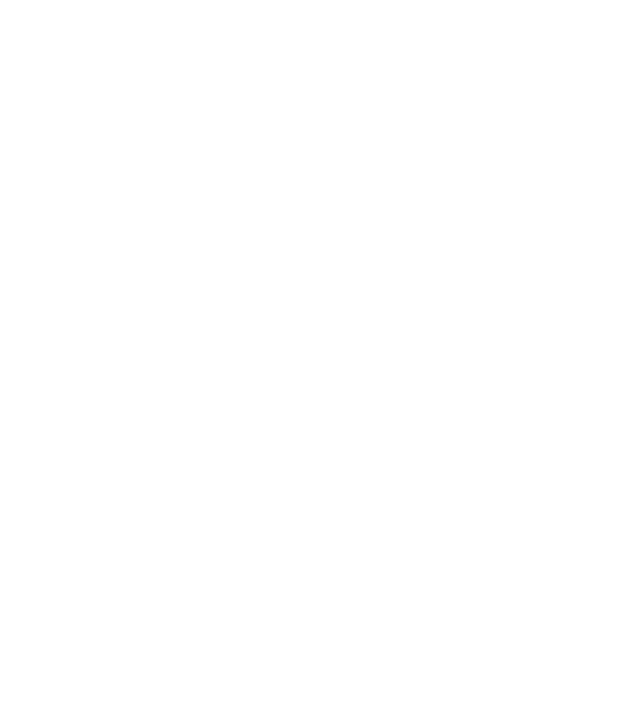
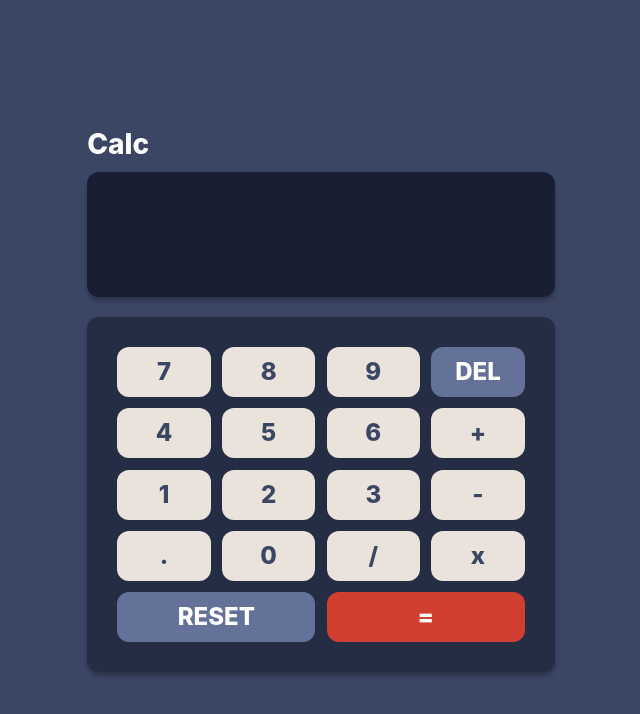
Before and after one commit to Itsroydip/Micro-project-3, a plain HTML site: page index.html in a window 1280 px wide. Shown: the whole page, without its empty margins (319-959 px from the left). Drawn offline with Linux system fonts and the light colour scheme.

Commit message:
completed

```diff
--- a/index.html
+++ b/index.html
@@ -3,9 +3,35 @@
 <head>
     <meta charset="UTF-8">
     <meta name="viewport" content="width=device-width, initial-scale=1.0">
+    <link rel="stylesheet" href="style.css">
     <title>Calculator</title>
 </head>
 <body>
+    <div class="calculator">
+        <p>Calc</p>
+        <input type="text" id="display" value="" disabled>
+        <div class="container">
+            <button class="btn">7</button>
+            <button class="btn">8</button>
+            <button class="btn">9</button>
+            <button class="btn" id="del">DEL</button>
+            <button class="btn">4</button>
+            <button class="btn">5</button>
+            <button class="btn">6</button>
+            <button class="btn">+</button>
+            <button class="btn">1</button>
+            <button class="btn">2</button>
+            <button class="btn">3</button>
+            <button class="btn">-</button>
+            <button class="btn">.</button>
+            <button class="btn">0</button>
+            <button class="btn">/</button>
+            <button class="btn">x</button>
+            <button class="btn" id="reset">RESET</button>
+            <button class="btn" id="equal">=</button>
+        </div>
+    </div>
 
+    <script src="script.js"></script>
 </body>
 </html>
--- a/script.js
+++ b/script.js
@@ -0,0 +1,40 @@
+
+const display = document.querySelector("#display");
+const container = document.querySelector(".container");
+
+container.addEventListener("click",(e)=>{
+    if(e.target.tagName != 'BUTTON')
+    return;
+
+    const pressed = e.target.innerText;
+    if(pressed == 'DEL')
+    deleteValue();
+    else if(pressed == 'RESET')
+    resetValue();
+    else if(pressed == '=')
+    evaluateValue();
+    else{
+        display.value+= pressed;
+    }
+
+});
+
+function deleteValue(){
+    display.value = display.value.slice(0,-1);
+}
+
+function resetValue(){
+    display.value = "";
+}
+
+function evaluateValue(){
+    let value = display.value.replace('x','*');
+    value = eval(value);
+
+    if(value % parseInt(value) !== 0)
+        value = value.toFixed(3);
+
+
+    display.value = parseFloat(value);
+
+}
--- a/style.css
+++ b/style.css
@@ -0,0 +1,89 @@
+/* width:1468px */
+
+*{
+    margin: 0;
+    padding: 0;
+    box-sizing: border-box;
+}
+body{
+    background-color: #3B4664;
+    display: flex;
+    justify-content: center;
+    align-items: center;
+    height: 100vh;
+}
+
+.calculator{
+    color: white;
+    font-family: 'Segoe UI';
+}
+
+.calculator p{
+    font-family: Inter;
+font-size: 28px;
+font-weight: 800;
+line-height: 33.89px;
+text-align: left;
+margin-bottom: 10px;
+}
+
+#display{
+    width: 36.52vw;
+    height: 9.8vw;
+    border-radius: 12px;
+    box-shadow: 0px 4px 4px 0px #00000040;
+    border: none;
+    padding: 20px;
+    background-color: #181F32;
+    color: white;
+    font-size: 55px;
+    font-weight: 700;
+    word-spacing: 10px;
+    line-height: 73.15px;
+    text-align: right;
+
+}
+
+.container{
+    width: 36.52vw;
+    padding: 30px;
+    margin-top: 20px;
+    background-color: #252D44;
+    box-shadow: 0px 4px 4px 0px #00000040;
+    border-radius: 12px;
+    display: grid;
+    grid-template-columns: 1fr 1fr 1fr 1fr;
+    gap: 0.7rem;
+}
+
+#reset{
+    grid-column: 1/3;
+    background-color: #647299;
+    color: white;
+}
+
+#del{
+    background-color: #647299;
+    color: white;
+}
+
+#equal{
+    grid-column: 3/5;
+    background-color: #D13F30;
+    color: white;
+}
+
+.btn{
+    height: 50px;
+    border-radius: 12px;
+    background-color: #EAE3DB;
+    font-family: 'Inter';
+    font-size: 1.5rem;
+    font-weight: 800;
+    line-height: 36.31px;
+    text-align: center;
+    color: #3B4664;
+    border: none;
+    cursor:pointer;
+
+}
```
